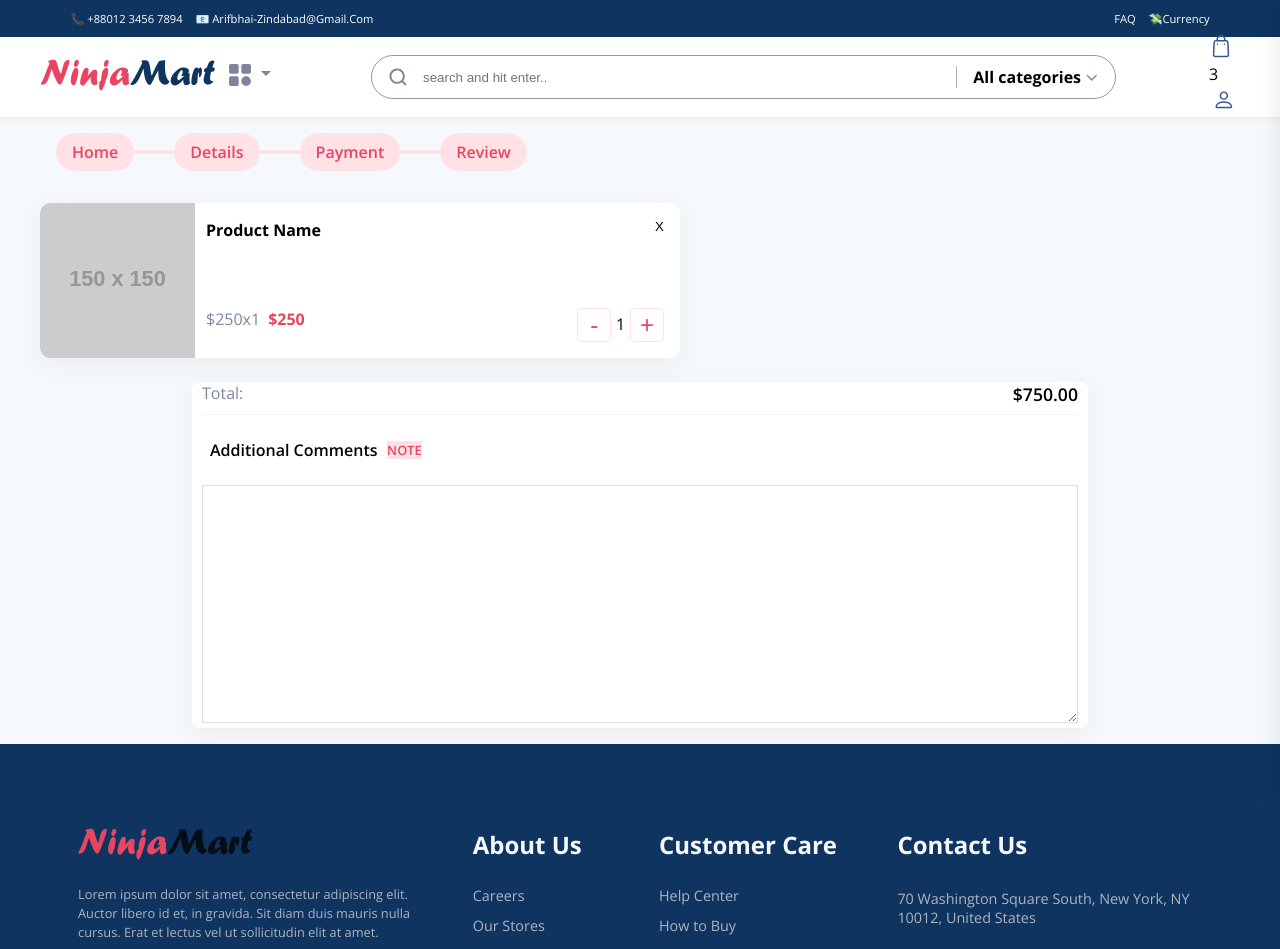
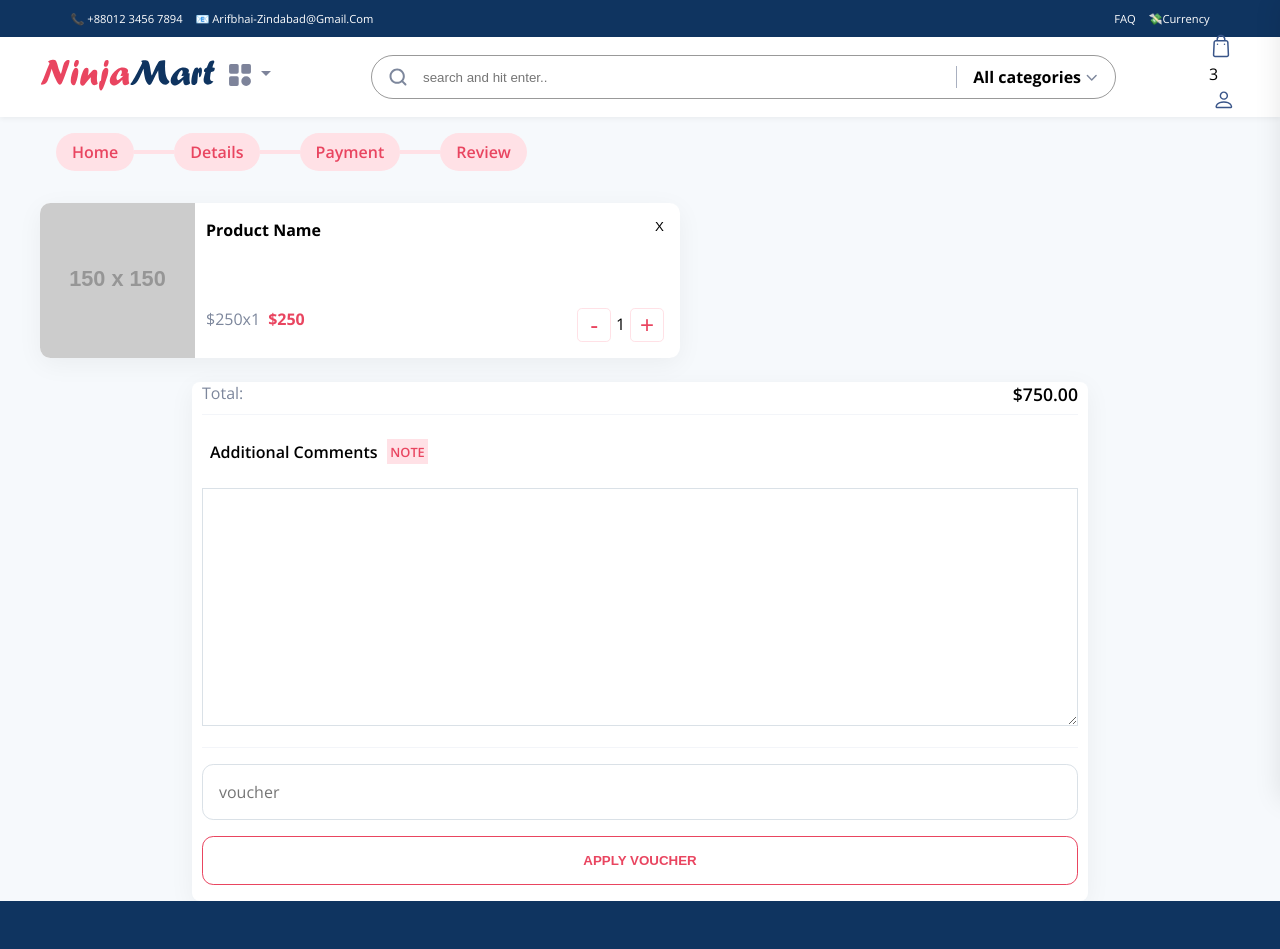
Before and after one commit to rahmanShuhin/ello-mart-e-commerce, a React (Create React App) app in the folder client/: page /checkout in a window 1280 px wide. Shown: the top 949 px of the page. Built offline with nearby package versions, Linux system fonts and the light colour scheme.

Commit message:
added voucher jsx and css

```diff
--- a/client/src/components/Checkout/Cart/Cartform.js
+++ b/client/src/components/Checkout/Cart/Cartform.js
@@ -6,6 +6,7 @@ export default function Cartform() {
           <span className="cartform--header--text">Total:</span>
           <span className="cartform--header--total">$750.00</span>
         </div>
+        {/* additional comment */}
         <div className="cartform--divider"></div>
         <label>
           <span className="cartform--comments">
@@ -18,6 +19,18 @@ export default function Cartform() {
             <textarea name="" id="" cols="40" rows="10"></textarea>
           </div>
         </label>
+        {/* voucher */}
+        <div className="cartform--divider"></div>
+        <label className="cartform--voucher">
+          <input
+            type="text"
+            className="cartform--voucher--input"
+            placeholder="voucher"
+          />
+          <button className="cartform--voucher--button">
+            <p>APPLY VOUCHER</p>
+          </button>
+        </label>
       </form>
     </main>
   );
--- a/client/src/components/Checkout/Cart/_cartform.scss
+++ b/client/src/components/Checkout/Cart/_cartform.scss
@@ -35,7 +35,7 @@
 
     &--note {
       background-color: #ffe1e6;
-      padding: 0.2zdzdzsrem;
+      padding: 0.2rem;
 
       p {
         margin: auto;
@@ -49,14 +49,37 @@
     margin-bottom: 1rem;
     textarea {
       overflow: auto;
+      @include formField;
+    }
+  }
+  &--voucher {
+    & > * {
+      margin-bottom: 1rem;
+      border-radius: 0.7rem;
+    }
+    &--input {
+      @include formField;
+      padding: 1rem;
+    }
+    &--button {
+      background-color: #fff;
+      text-decoration: none;
       outline: none;
-      padding: 0.5rem 0.8rem;
-      color: rgb(43, 52, 69);
-      border-radius: 0.4;
-      border: 1px solid rgb(218, 225, 231);
       width: 100%;
-      font-size: inherit;
-      font-family: inherit;
+      border: 1px solid $red;
+
+      p {
+        padding: 1rem;
+        font-weight: 600;
+        color: $red;
+      }
+      // for both voucher input and submit
+      &:hover {
+        background-color: $red;
+        p {
+          color: white;
+        }
+      }
     }
   }
 }
--- a/client/src/styles/_mixins.scss
+++ b/client/src/styles/_mixins.scss
@@ -54,3 +54,17 @@ $breakpoints-down: (
   cursor: pointer;
   transition: 0.2s ease-in-out;
 }
+// made for checkout forms
+@mixin formField {
+  outline: none;
+  padding: 0.5rem 0.8rem;
+  color: rgb(43, 52, 69);
+  border-radius: 0.4;
+  border: 1px solid rgb(218, 225, 231);
+  width: 100%;
+  font-size: inherit;
+  font-family: inherit;
+  &:focus {
+    border: 1px solid #e9456082;
+  }
+}
```
Lines whose indentation alone changed are shown as unchanged.
